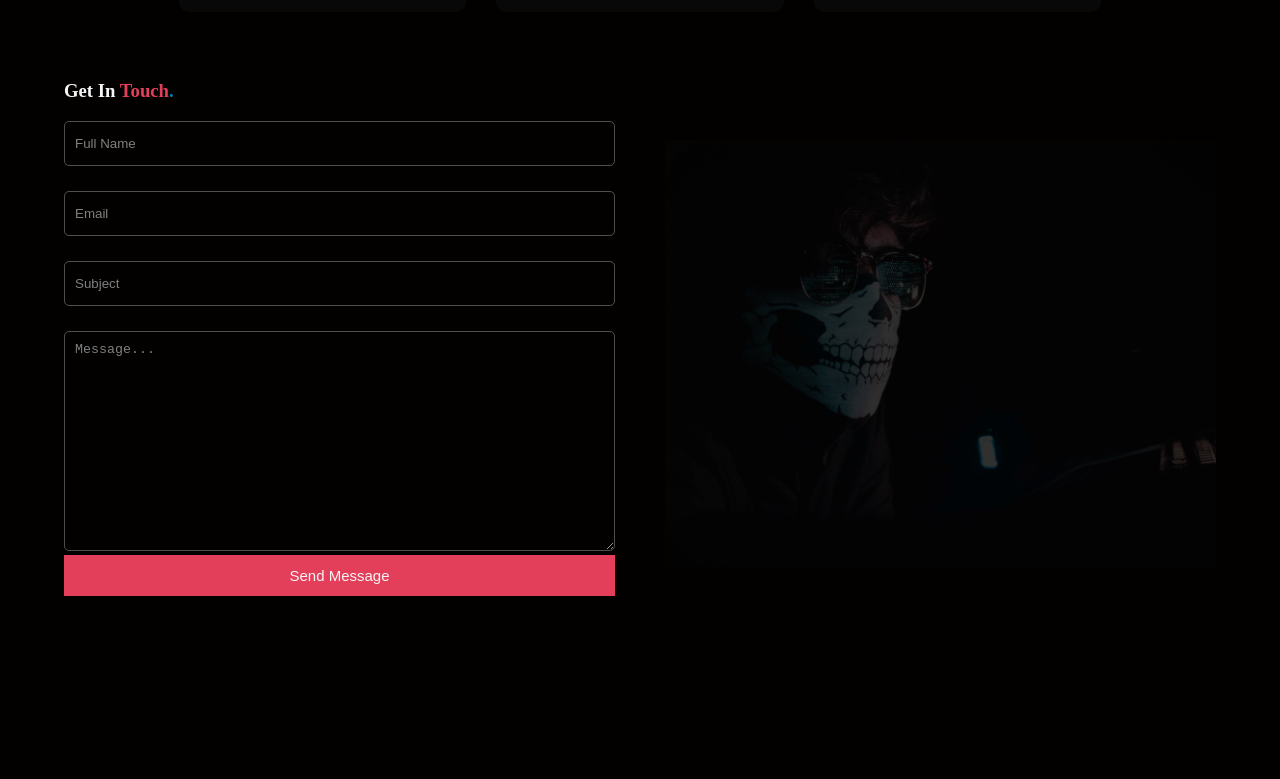
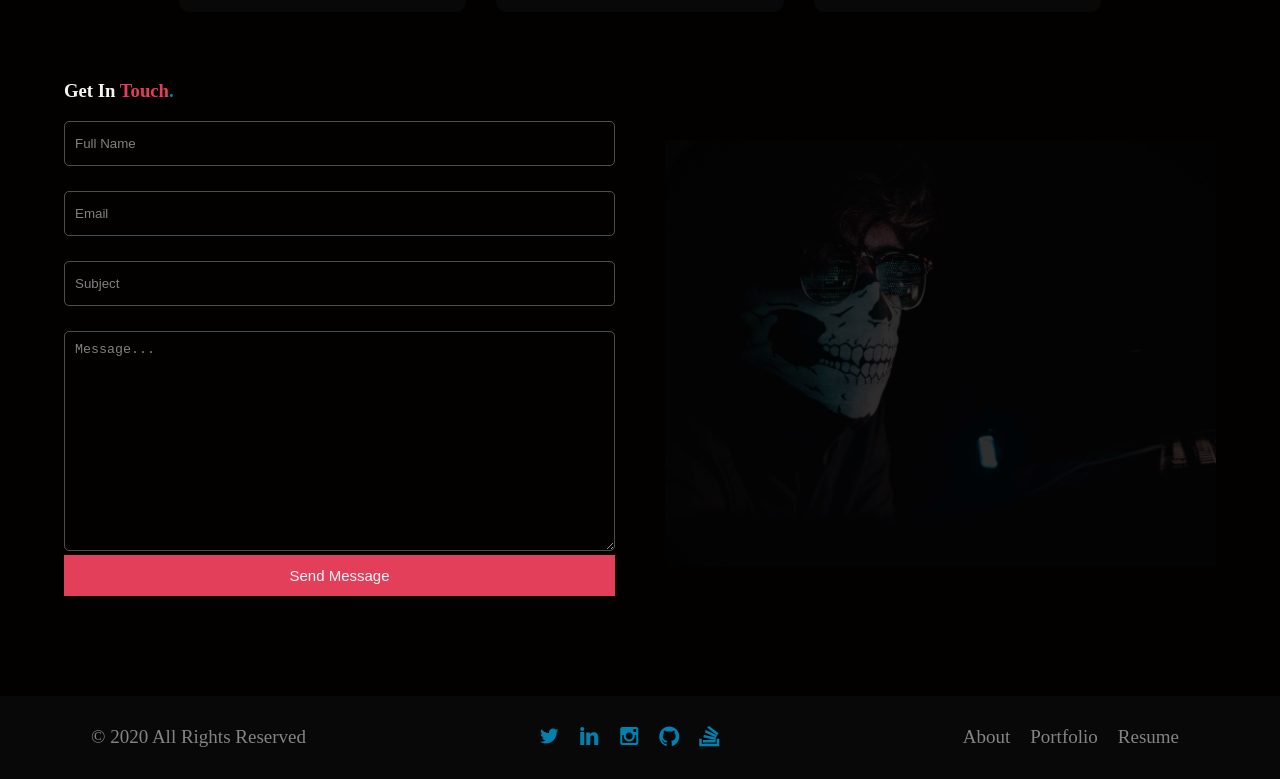
Before and after one commit to Emmaccen/emmaccen, a React (Create React App) app: page / in a window 1280 px wide. Shown: the part 7535-8314 px from the top of the page. Before the commit the page ends 8231 px from the top, so only its background shows below. Built offline with nearby package versions, Linux system fonts and the light colour scheme; a web font is replaced by a local one.

Commit message:
Created Footer section and Navigation worker (scroller)

```diff
--- a/src/components/About.js
+++ b/src/components/About.js
@@ -6,7 +6,7 @@ class About extends React.Component {
     render () {
 
         return (
-            <div className='aboutMeWrapper'>
+            <div id='about' className='aboutMeWrapper'>
                 <video autoPlay loop src='/vids/aboutShowcase.mp4'>
 
                 </video>
--- a/src/components/Blogs.js
+++ b/src/components/Blogs.js
@@ -109,7 +109,7 @@ class Blogs extends React.Component {
         })
 
         return (
-            <div className='blogsWrapper'>
+            <div id='blogs' className='blogsWrapper'>
                 <header className='centered'>
                      <div>
                          <h1>My <span className='accent'>Blogs</span>
--- a/src/components/Contact.js
+++ b/src/components/Contact.js
@@ -6,7 +6,7 @@ class Contact extends React.Component {
 
     render () {
         return (
-            <div className='container contactWrapper'>
+            <div id='contact' className='container contactWrapper'>
                 <header className='centered'>
                     <h2 className='contactHeader'>Wanna <span className='accent'>Start Work</span> With Me ?</h2>
                 </header>
@@ -37,7 +37,7 @@ class Contact extends React.Component {
                                 </div>
                             </div>
                             <div>
-                                <h3>My Phone</h3>
+                                <h3>Phone</h3>
                                 <p className='contactLink'>+234-703-068-0817</p>
                             </div>
                         </a>
@@ -51,7 +51,7 @@ class Contact extends React.Component {
                                 </div>
                             </div>
                             <div>
-                                <h3>My Address</h3>
+                                <h3>Email</h3>
                                 <p className='contactLink'>oriolaemmanuel199@gmail.com</p>
                             </div>
                         </a>
--- /dev/null
+++ b/src/components/Footer.js
@@ -0,0 +1,47 @@
+import React from 'react'
+import { scrollToView } from './NavBar'
+
+
+class Footer extends React.Component {
+
+    render () {
+
+        return (
+            <div className='footerWrapper'>
+                <div className='container'>
+                    <div className='footerContents'>
+                        <div className='footerTexts'>
+                            &copy; {new Date().getFullYear()} All Rights Reserved
+                        </div>
+                        <div>
+                            <a href='https://twitter.com/Emmaccen'>
+                                <span className='icon icon-twitter'></span>
+                            </a>
+                            <a href='https://www.linkedin.com/in/emmanuel-oriola-a31168185/'>
+                                <span className='icon icon-linkedin'></span>
+                            </a>
+                            <a href='https://www.instagram.com/emmaccen/'>
+                                <span className='icon icon-instagram'></span>
+                            </a>
+                            <a href='https://github.com/Emmaccen'>
+                                <span className='icon icon-github2'></span>
+                            </a>
+                            <a href='https://stackoverflow.com/users/11299893/emmaccen'>
+                                <span className='icon icon-stackoverflow'></span>
+                            </a>
+                        </div>
+                        <div className='Footerlinks'>
+                            <ul className='footerTexts'>
+                                <li onClick={()=> scrollToView('about')}>About</li>
+                                <li onClick={()=> scrollToView('portfolio')}>Portfolio</li>
+                                <li onClick={()=> scrollToView('resume')}>Resume</li>
+                            </ul>
+                        </div>
+                    </div>
+                </div>
+            </div>
+        )
+    }
+}
+
+export default Footer
--- a/src/components/FullPage.js
+++ b/src/components/FullPage.js
@@ -7,6 +7,7 @@ import Services from './Services'
 import Blogs from './Blogs'
 import Resume from './Resume'
 import Contact from './Contact'
+import Footer from './Footer'
 
 class FullPage extends React.Component {
 
@@ -22,6 +23,7 @@ class FullPage extends React.Component {
                 <Blogs />
                 <Resume />
                 <Contact />
+                <Footer />
             </div>
         )
     }
--- a/src/components/Landing.js
+++ b/src/components/Landing.js
@@ -1,5 +1,5 @@
 import React from 'react'
-import NavBar from './NavBar'
+import { NavBar, scrollToView } from './NavBar'
 
 
 class Landing extends React.Component {
@@ -7,7 +7,7 @@ class Landing extends React.Component {
     render () {
 
         return (
-            <div className='homepageWrapper backgroundFix'>
+            <div id='home' className='homepageWrapper backgroundFix'>
                 <NavBar />
                 <div className='jumbotron'>
                     <div>
@@ -16,8 +16,8 @@ class Landing extends React.Component {
                         <p>A Freelance Web Developer. I Bring Your Ideas To Life.</p>
                     </div>
                     <div>
-                            <button style={{minWidth : '110px'}}>PORTFOLIO</button>
-                            <button style={{minWidth : '110px'}}>HIRE ME</button>
+                            <button onClick={()=> scrollToView('portfolio')} style={{minWidth : '110px'}}>PORTFOLIO</button>
+                            <button onClick={()=> scrollToView('contact')} style={{minWidth : '110px'}}>HIRE ME</button>
                     </div>
                 </div>
             </div>
--- a/src/components/NavBar.js
+++ b/src/components/NavBar.js
@@ -1,5 +1,10 @@
 import React from 'react'
-
+/*Smooth scroll to a view when a nav link is selected and is on that same page*/
+function scrollToView(element){
+    document.getElementById(element).scrollIntoView({
+    behavior: 'smooth'
+  });
+  }
 
 class NavBar extends React.Component {
 
@@ -16,13 +21,13 @@ class NavBar extends React.Component {
                     </div>
                     <div className='menuLinks'>
                         <ul>
-                            <li>Home</li>
-                            <li>About</li>
-                            <li>Portfolio</li>
-                            <li>Services</li>
-                            <li>Resume</li>
-                            <li>Blogs</li>
-                            <li>Contact</li>
+                            <li onClick={()=> scrollToView('home')}>Home</li>
+                            <li onClick={()=> scrollToView('about')}>About</li>
+                            <li onClick={()=> scrollToView('portfolio')}>Portfolio</li>
+                            <li onClick={()=> scrollToView('services')}>Services</li>
+                            <li onClick={()=> scrollToView('resume')}>Resume</li>
+                            <li onClick={()=> scrollToView('blogs')}>Blogs</li>
+                            <li onClick={()=> scrollToView('contact')}>Contact</li>
                         </ul>
                     </div>
                 </div>
@@ -32,4 +37,5 @@ class NavBar extends React.Component {
     }
 }
 
-export default NavBar
+export { NavBar }
+export { scrollToView }
--- a/src/components/Portfolio.js
+++ b/src/components/Portfolio.js
@@ -92,7 +92,7 @@ class Portfolio extends React.Component {
             )
         })
         return (
-            <div className='portfolioWrapper'>
+            <div id='portfolio' className='portfolioWrapper'>
                 <div className='centered'>
                     <header>
                         <h1>My <span className='accent'>Portfolio</span>
--- a/src/components/Resume.js
+++ b/src/components/Resume.js
@@ -76,7 +76,7 @@ class Resume extends React.Component {
         })
 
         return (
-            <div>
+            <div id='resume'>
                 <div className='resumeHeader'>
                     <header className='centered'>
                         <h1>My <span className='accent'>Resume</span>
--- a/src/components/Services.js
+++ b/src/components/Services.js
@@ -4,7 +4,7 @@ class Services extends React.Component {
 
     render () {
         return (
-            <div className='backgroundFix centered servicesContainer'>
+            <div id='services' className='backgroundFix centered servicesContainer'>
                 <div className='servicesContent'>
                     <header className='centered'>
                         <h1>My <span className='accent'>Services</span>
--- a/src/components/Skills.js
+++ b/src/components/Skills.js
@@ -6,7 +6,7 @@ class Skills extends React.Component {
     render () {
 
         return (
-            <div className='skillBg backgroundFix'>
+            <div id='skills' className='skillBg backgroundFix'>
                 <div className='skillsWrapper container'>
                     <header className='centered'>
                         <div>
--- a/src/index.css
+++ b/src/index.css
@@ -731,3 +731,41 @@ button:hover {
   width: 100%;
   height: 100%;
 }
+
+
+/* Footer Section style */
+
+.footerWrapper {
+  background-color: var(--cardBackground);
+  padding : 30px;
+}
+.footerWrapper .footerContents {
+  display: flex;
+  justify-content: space-between;
+}
+.footerWrapper .footerContents .Footerlinks ul li{
+  transition: .5s all ease;
+  display: inline;
+  margin : 0px 10px;
+  cursor: pointer;
+}
+.footerWrapper .footerContents .Footerlinks ul li:hover {
+  color : var(--accentColor);
+}
+.footerContents span {
+  transition: .5s all ease;
+}
+.footerContents .icon {
+  color : var(--primaryColor);
+  font-size: 20px;
+  margin : 0px 10px;
+  cursor: pointer;
+}
+.footerContents .icon:hover {
+  color : var(--accentColor);
+}
+
+.footerContents .footerTexts, .Footerlinks .footerTexts * {
+  color : var(--fadeText);
+  font-size: 19px;
+}
```
